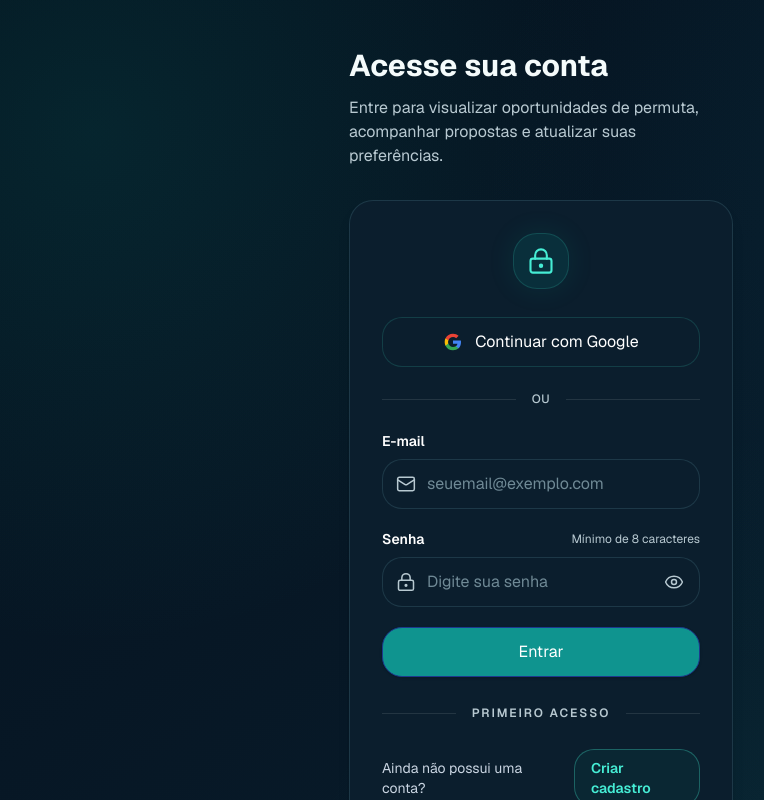
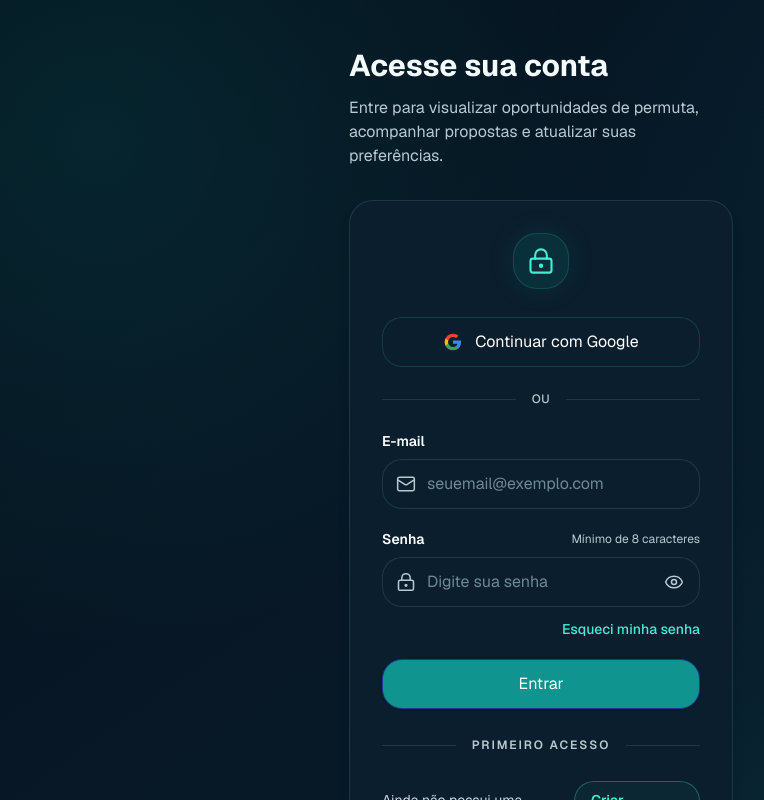
Before and after one commit to raphaelcatao25-lgtm/permuta-tjsp, a Next.js app: page /login in a window 1280 px wide. Shown: the top 800 px of the page, without its empty margins (99-863 px from the left). Built offline with nearby package versions, Linux system fonts and the light colour scheme; no server answers.

Commit message:
feat: adiciona recuperacao de senha no login

```diff
--- a/src/app/login/page.tsx
+++ b/src/app/login/page.tsx
@@ -1072,6 +1072,39 @@ export default function LoginPage() {
 
               </div>
 
+              {/* ESQUECI MINHA SENHA */}
+
+              <div
+                className="
+                  mt-3
+                  flex
+                  justify-end
+                "
+              >
+                <Link
+                  href="/esqueci-senha"
+
+                  className="
+                    text-sm
+                    font-medium
+                    !text-teal-300
+                    transition-colors
+                    duration-200
+
+                    hover:!text-teal-200
+                    hover:underline
+                    hover:underline-offset-4
+
+                    focus-visible:outline-none
+                    focus-visible:ring-2
+                    focus-visible:ring-teal-400/30
+                    rounded-md
+                  "
+                >
+                  Esqueci minha senha
+                </Link>
+              </div>
+
             </div>
 
 
```
